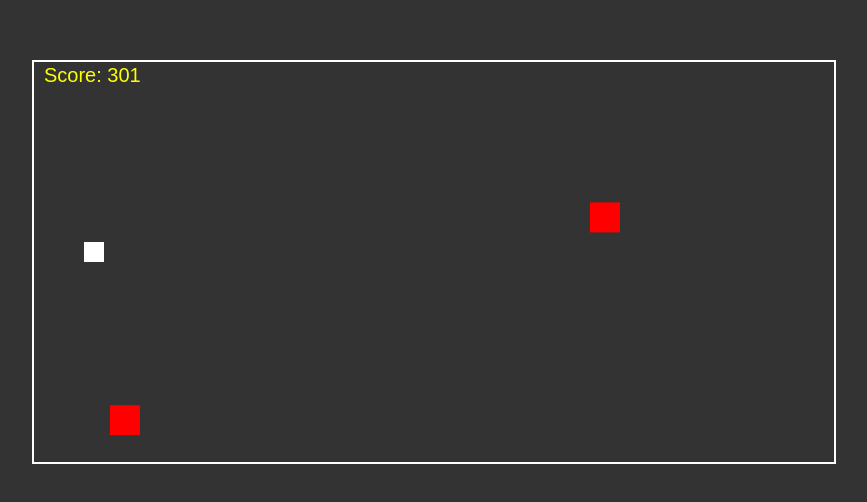
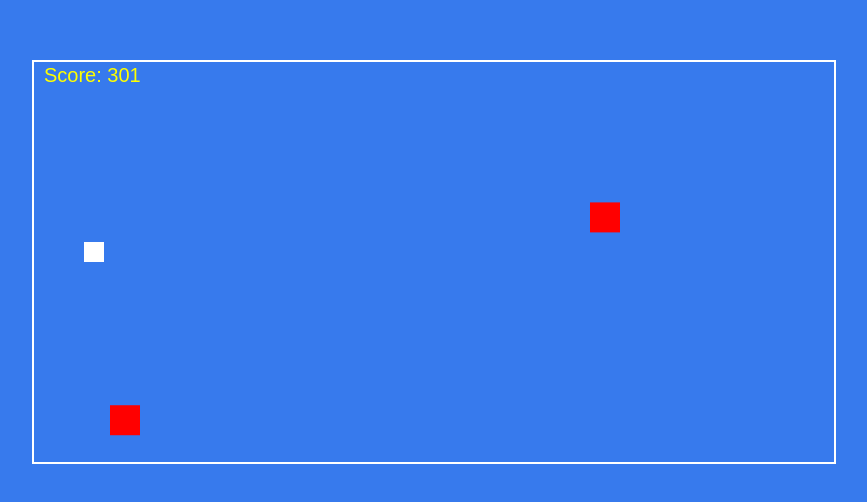
Before and after one commit to Nass213dz/RivieraTrip, a plain HTML site: page index.html in a window 1280 px wide. Shown: the part 138-640 px from the top of the page, without its empty margins (206-1073 px from the left). Drawn offline with Linux system fonts and the light colour scheme.

Commit message:
trhdrfdf

```diff
--- a/style.css
+++ b/style.css
@@ -14,7 +14,7 @@ body {
     height: 100vh;
     /* Définit la hauteur du <body> à 100% de la hauteur de la fenêtre visible (viewport) */
 
-    background-color: #333;
+    background-color: #377aed;
     /* Définit un fond gris foncé pour la page */
 }
 
```
Also changed, not shown: script.js (line endings or trailing spaces).
